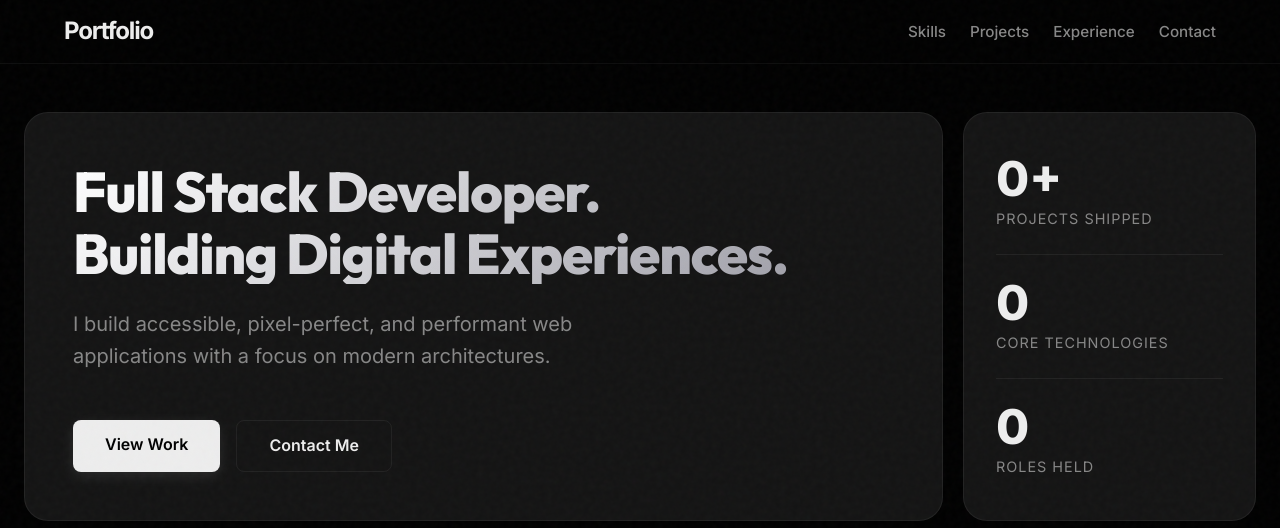
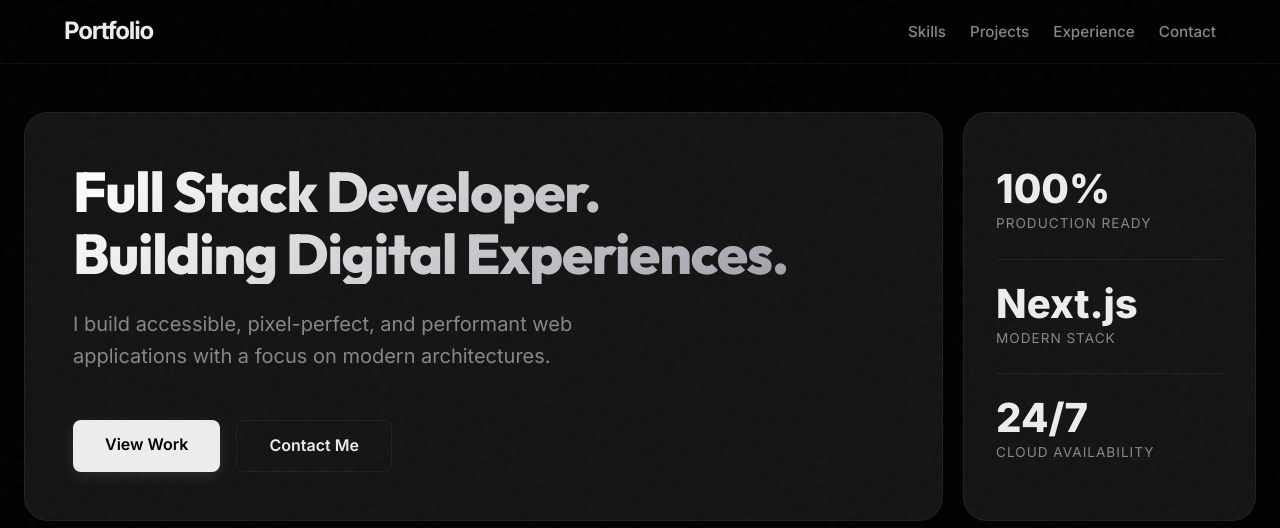
Before and after one commit to savewaris/PersonalWebsiteFullStack, a Next.js app: page / in a window 1280 px wide. Shown: the top 528 px of the page. Built offline with nearby package versions, Linux system fonts and the light colour scheme; no server answers; the database is empty.

Commit message:
feat: replace zero counts in stats section with balanced tech highlight badges

```diff
--- a/src/components/sections/StatsSection.tsx
+++ b/src/components/sections/StatsSection.tsx
@@ -7,35 +7,48 @@ interface StatsSectionProps {
 }
 
 export function StatsSection({ stats }: StatsSectionProps) {
+  const projectDisplay = stats.projects > 0 ? `${stats.projects}+` : '100%';
+  const projectLabel = stats.projects > 0 ? 'Projects Shipped' : 'Production Ready';
+
+  const skillsDisplay = stats.skills > 0 ? `${stats.skills}+` : 'Next.js';
+  const skillsLabel = stats.skills > 0 ? 'Core Technologies' : 'Modern Stack';
+
+  const expDisplay = stats.experience > 0 ? `${stats.experience}+` : '24/7';
+  const expLabel = stats.experience > 0 ? 'Industry Roles' : 'Cloud Availability';
+
   return (
     <StaggerItem
       className={`${styles.bentoItem} ${styles.span1}`}
       style={{ display: 'flex', flexDirection: 'column', gap: '24px', justifyContent: 'center' }}
     >
       <div style={{ display: 'flex', flexDirection: 'column', gap: '4px' }}>
-        <span style={{ fontSize: '3rem', fontWeight: 800, color: 'var(--text-primary)', lineHeight: 1 }}>
-          {stats.projects}+
+        <span style={{ fontSize: '2.5rem', fontWeight: 800, color: 'var(--text-primary)', lineHeight: 1 }}>
+          {projectDisplay}
         </span>
-        <span style={{ color: 'var(--text-secondary)', fontSize: '0.9rem', textTransform: 'uppercase', letterSpacing: '1px' }}>
-          Projects Shipped
+        <span style={{ color: 'var(--text-secondary)', fontSize: '0.85rem', textTransform: 'uppercase', letterSpacing: '1px' }}>
+          {projectLabel}
         </span>
       </div>
+
       <div style={{ width: '100%', height: '1px', background: 'var(--border)' }} />
+
       <div style={{ display: 'flex', flexDirection: 'column', gap: '4px' }}>
-        <span style={{ fontSize: '3rem', fontWeight: 800, color: 'var(--text-primary)', lineHeight: 1 }}>
-          {stats.skills}
+        <span style={{ fontSize: '2.5rem', fontWeight: 800, color: 'var(--text-primary)', lineHeight: 1 }}>
+          {skillsDisplay}
         </span>
-        <span style={{ color: 'var(--text-secondary)', fontSize: '0.9rem', textTransform: 'uppercase', letterSpacing: '1px' }}>
-          Core Technologies
+        <span style={{ color: 'var(--text-secondary)', fontSize: '0.85rem', textTransform: 'uppercase', letterSpacing: '1px' }}>
+          {skillsLabel}
         </span>
       </div>
+
       <div style={{ width: '100%', height: '1px', background: 'var(--border)' }} />
+
       <div style={{ display: 'flex', flexDirection: 'column', gap: '4px' }}>
-        <span style={{ fontSize: '3rem', fontWeight: 800, color: 'var(--text-primary)', lineHeight: 1 }}>
-          {stats.experience}
+        <span style={{ fontSize: '2.5rem', fontWeight: 800, color: 'var(--text-primary)', lineHeight: 1 }}>
+          {expDisplay}
         </span>
-        <span style={{ color: 'var(--text-secondary)', fontSize: '0.9rem', textTransform: 'uppercase', letterSpacing: '1px' }}>
-          Roles Held
+        <span style={{ color: 'var(--text-secondary)', fontSize: '0.85rem', textTransform: 'uppercase', letterSpacing: '1px' }}>
+          {expLabel}
         </span>
       </div>
     </StaggerItem>
```
